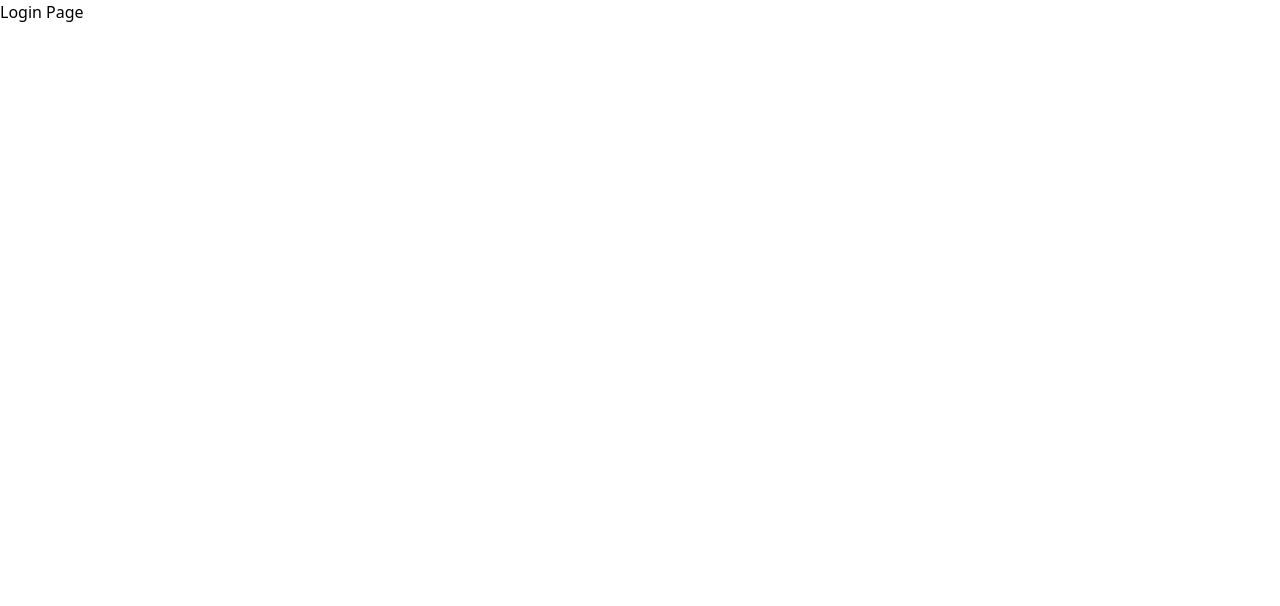
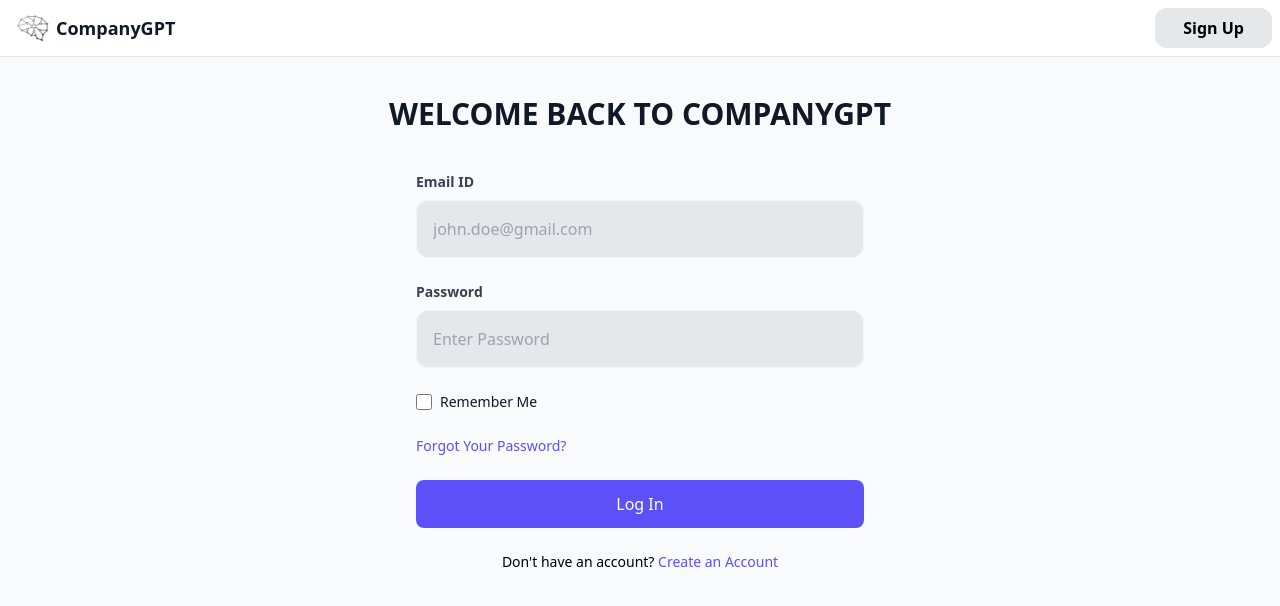
Before and after one commit to DynamicRex/CompanyGPT, a React (Create React App) app in the folder frontend/: page /login in a window 1280 px wide. Shown: the top 606 px of the page. Built offline with nearby package versions, Linux system fonts and the light colour scheme.

Commit message:
Version 4 - Frontend - Setup the LogIn page.

```diff
--- a/frontend/src/components/common/Button.tsx
+++ b/frontend/src/components/common/Button.tsx
@@ -10,7 +10,7 @@ const Button: React.FC<ButtonProps> = ({ text, onClick, disabled }) => { // Dest
   return (
     <button
       onClick={onClick}
-      className="w-full max-w-lg bg-blue-600 text-white py-3 rounded-lg hover:bg-blue-700 transition"
+      className="w-full max-w-lg bg-[#5c50f7] text-white py-3 rounded-lg hover:bg-[#4c41ea] transition" // Updated background color and hover color
       disabled={disabled} // Use disabled here
     >
       {text}
--- a/frontend/src/components/layout/Header.tsx
+++ b/frontend/src/components/layout/Header.tsx
@@ -4,11 +4,14 @@ import React from 'react';
 import { Link } from 'react-router-dom';
 import Logo from '../common/Logo';
 
+// Common HeaderProps interface for both headers
 interface HeaderProps {
-  showLoginButton?: boolean; // Changed prop name for clarity
+  showLoginButton?: boolean; // Prop for Login button visibility
+  showSignUpButton?: boolean; // Prop for SignUp button visibility
 }
 
-const Header: React.FC<HeaderProps> = ({ showLoginButton }) => { // Changed prop usage to "Login"
+// Header component for SignUp page
+export const HeaderSignUp: React.FC<HeaderProps> = ({ showLoginButton }) => {
   return (
     <header className="w-full fixed top-0 bg-white border-b border-gray-200 z-50">
       <div className="w-full px-2 py-2 flex justify-between items-center">
@@ -28,4 +31,23 @@ const Header: React.FC<HeaderProps> = ({ showLoginButton }) => { // Changed prop
   );
 };
 
-export default Header;
+// Header component for Login page (with SignUp button)
+export const HeaderLogin: React.FC<HeaderProps> = ({ showSignUpButton }) => {
+  return (
+    <header className="w-full fixed top-0 bg-white border-b border-gray-200 z-50">
+      <div className="w-full px-2 py-2 flex justify-between items-center">
+        <div className="flex items-center">
+          <Logo />
+          <span className="ml-0 text-lg font-semibold text-gray-900">CompanyGPT</span>
+        </div>
+        {showSignUpButton && (
+          <Link to="/signup">
+            <button className="text-black font-semibold px-7 py-2 rounded-xl bg-gray-200 hover:bg-gray-300">
+              Sign Up
+            </button>
+          </Link>
+        )}
+      </div>
+    </header>
+  );
+};
--- a/frontend/src/pages/Login.tsx
+++ b/frontend/src/pages/Login.tsx
@@ -1,10 +1,89 @@
-import React from 'react';
+// frontend/src/pages/Login.tsx
 
-const Login: React.FC = () => { // Changed component name from SignIn to Login
+import React, { useState } from 'react';
+import { HeaderLogin } from '../components/layout/Header'; // Import the Login Header
+import InputField from '../components/common/InputField';
+import Button from '../components/common/Button';
+
+const Login: React.FC = () => {
+  const [email, setEmail] = useState('');
+  const [password, setPassword] = useState('');
+  const [rememberMe, setRememberMe] = useState(false); // State for Remember Me checkbox
+
+  // Handle form submission (for now, we'll just log the data)
+  const handleSubmit = (e: React.FormEvent) => {
+    e.preventDefault();
+    console.log({
+      email,
+      password,
+      rememberMe
+    });
+    // We will handle the actual submission logic later when connecting to the backend
+  };
+
   return (
-    <div>
-      <h1>Login Page</h1>
-      {/* You can build the login form here later */}
+    <div className="bg-gray-50 min-h-screen flex flex-col">
+      <HeaderLogin showSignUpButton={true} /> {/* Use the Login Header */}
+      <main className="flex-1 w-full max-w-2xl mt-24 mx-auto px-4">
+        {/* Title */}
+        <h1 className="text-center text-3xl font-bold text-gray-900 uppercase mb-10">
+          Welcome Back to CompanyGPT
+        </h1>
+
+        {/* Form */}
+        <form className="ml-24 w-full max-w-md space-y-6" onSubmit={handleSubmit}>
+          {/* Email Field */}
+          <InputField
+            type="email"
+            label="Email ID"
+            placeholder="john.doe@gmail.com"
+            value={email}
+            onChange={(e) => setEmail(e.target.value)}
+          />
+
+          {/* Password Field */}
+          <InputField
+            type="password"
+            label="Password"
+            placeholder="Enter Password"
+            value={password}
+            onChange={(e) => setPassword(e.target.value)}
+          />
+
+          {/* Remember Me Checkbox */}
+          <div className="flex items-center">
+            <input
+              id="remember-me"
+              name="remember-me"
+              type="checkbox"
+              className="h-4 w-4 text-blue-600 focus:ring-[#5c50f7] border-gray-300 rounded"
+              checked={rememberMe}
+              onChange={(e) => setRememberMe(e.target.checked)}
+            />
+            <label htmlFor="remember-me" className="ml-2 block text-sm text-gray-900">
+              Remember Me
+            </label>
+          </div>
+
+          {/* Forgot Password Link */}
+          <div className="text-sm">
+            <a href="/forgot-password" className="font-medium text-[#5c50f7] hover:text-blue-500">
+              Forgot Your Password?
+            </a>
+          </div>
+
+          {/* Log In Button */}
+          <Button text="Log In" onClick={() => handleSubmit} />
+
+          {/* Create Account Link */}
+          <div className="text-sm text-center mt-4">
+            <span>Don't have an account? </span>
+            <a href="/signup" className="font-medium text-[#5c50f7] hover:text-blue-500">
+              Create an Account
+            </a>
+          </div>
+        </form>
+      </main>
     </div>
   );
 };
--- a/frontend/src/pages/SignUp.tsx
+++ b/frontend/src/pages/SignUp.tsx
@@ -1,6 +1,6 @@
 import React, { useState } from 'react';
 import { useNavigate } from 'react-router-dom'; // Import useNavigate
-import Header from '../components/layout/Header';
+import { HeaderSignUp } from '../components/layout/Header';
 import Footer from '../components/layout/Footer';
 import InputField from '../components/common/InputField';
 import Dropdown from '../components/common/Dropdown';
@@ -107,7 +107,7 @@ const SignUp: React.FC = () => {
 
   return (
     <div className="bg-gray-50 min-h-screen flex flex-col">
-      <Header showLoginButton={true} />
+      <HeaderSignUp showLoginButton={true} />
       <main className="flex-1 w-full max-w-2xl mt-24 mx-auto px-4">
         {/* Title */}
         <h1 className="text-center text-3xl font-bold text-gray-900 uppercase mb-10">
```
